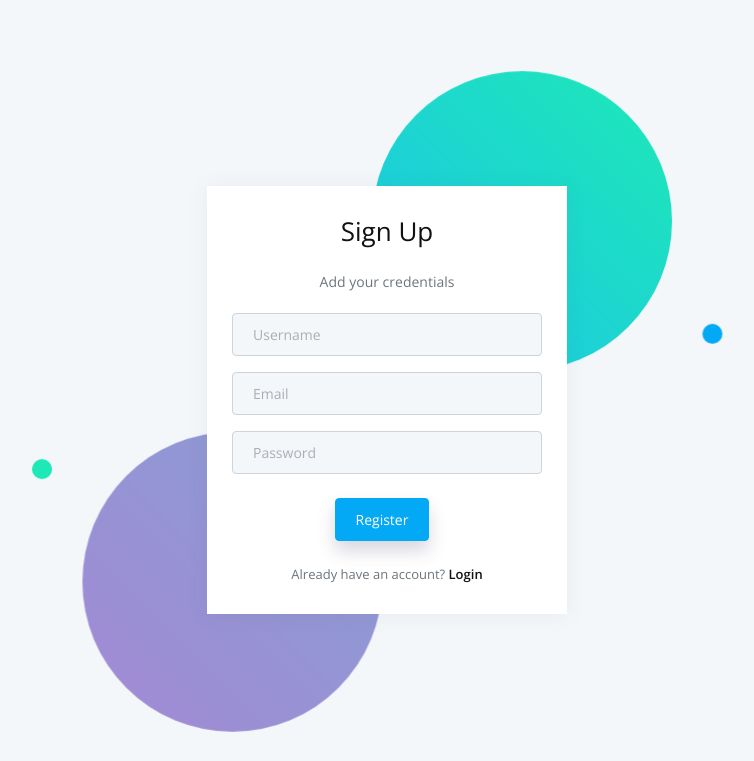
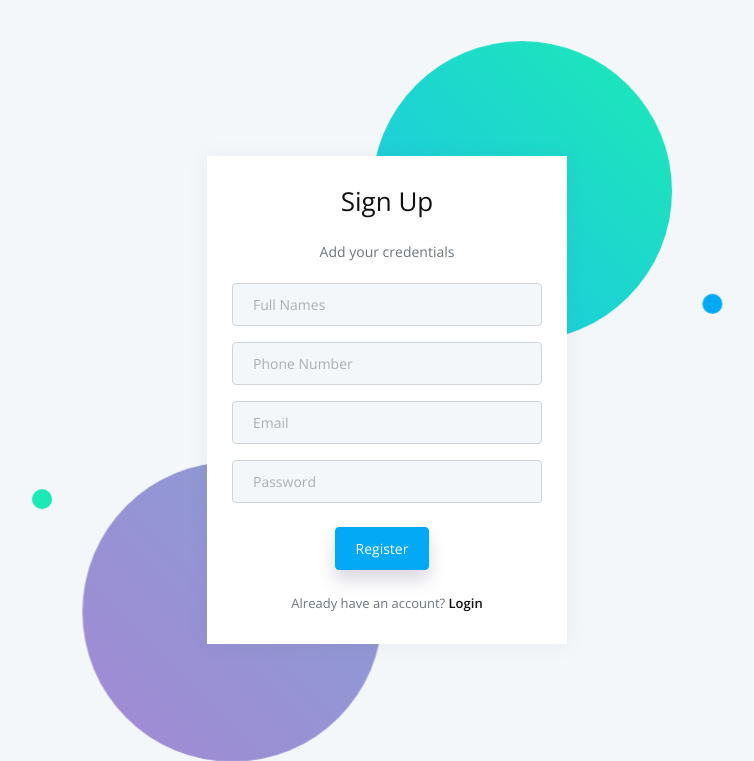
Before and after one commit to DevlanCodingPlayground/AssetTracker, a Python web app: template apps/templates/accounts/register.html in a window 1280 px wide. Shown: the top 761 px of the page, without its empty margins (253-1007 px from the left). Run offline with Jinja, Linux system fonts and the light colour scheme; the template is opened without the code that fills it, so the values that code supplies are empty, except form fields; tables that the repository leaves empty hold one stand-in row (values such as "Sample post"); form fields are guessed from the names that the template uses; some libraries are stand-ins or nearby versions.

Commit message:
Persist User Details On Registration

```diff
--- a/apps/templates/accounts/register.html
+++ b/apps/templates/accounts/register.html
@@ -35,16 +35,22 @@
           {{ form.hidden_tag() }}
 
           <div class="input-group mb-3">
-            {{ form.username(placeholder="Username", class="form-control") }}
+            {{ form.user_fullname(placeholder="Full Names",
+            class="form-control") }}
           </div>
 
           <div class="input-group mb-3">
-            {{ form.email(placeholder="Email", class="input form-control",
+            {{ form.user_phone_number(placeholder="Phone Number",
+            class="form-control") }}
+          </div>
+
+          <div class="input-group mb-3">
+            {{ form.user_email(placeholder="Email", class="input form-control",
             type="email") }}
           </div>
 
           <div class="input-group mb-4">
-            {{ form.password(placeholder="Password", class="form-control",
+            {{ form.user_password(placeholder="Password", class="form-control",
             type="password") }}
           </div>
 
```
